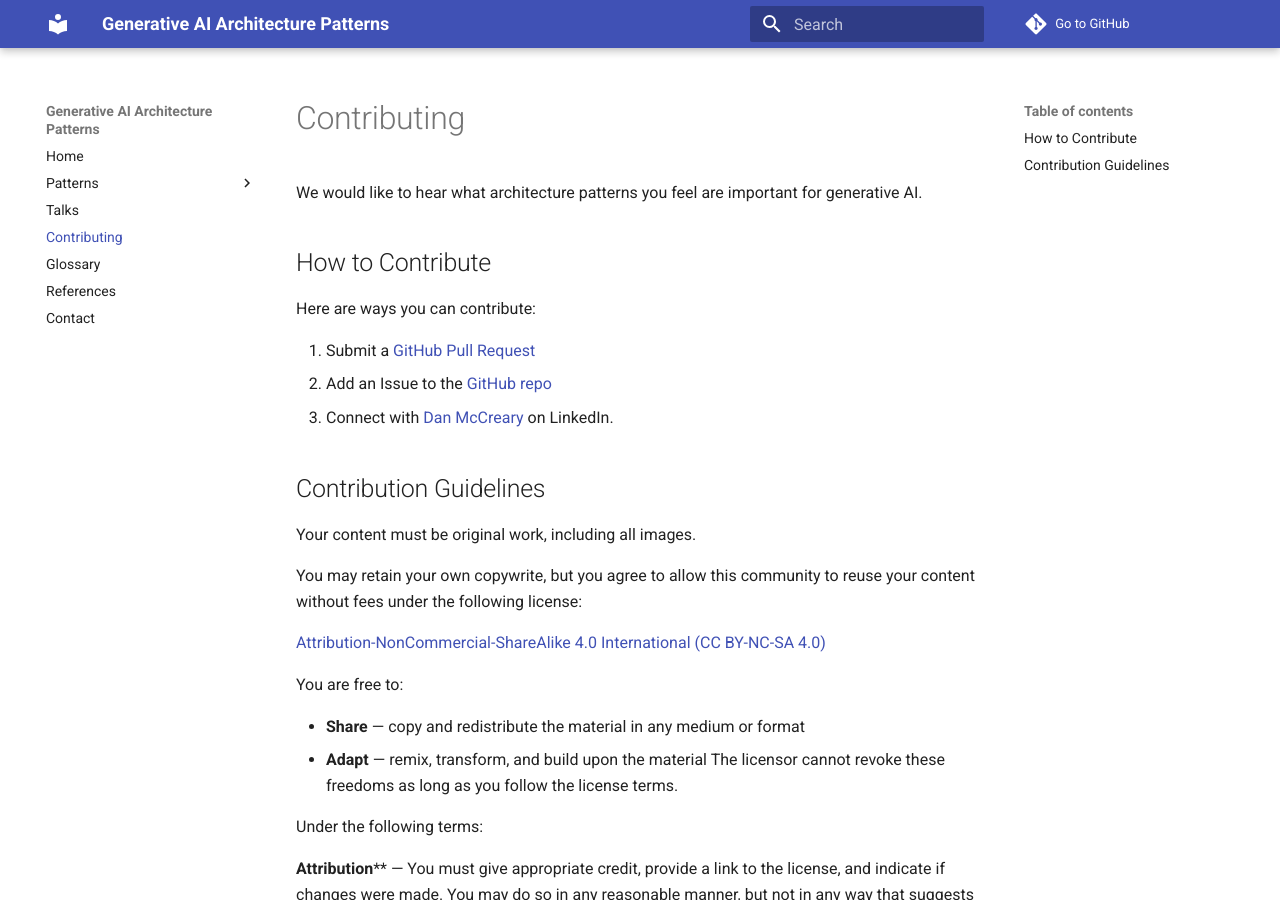
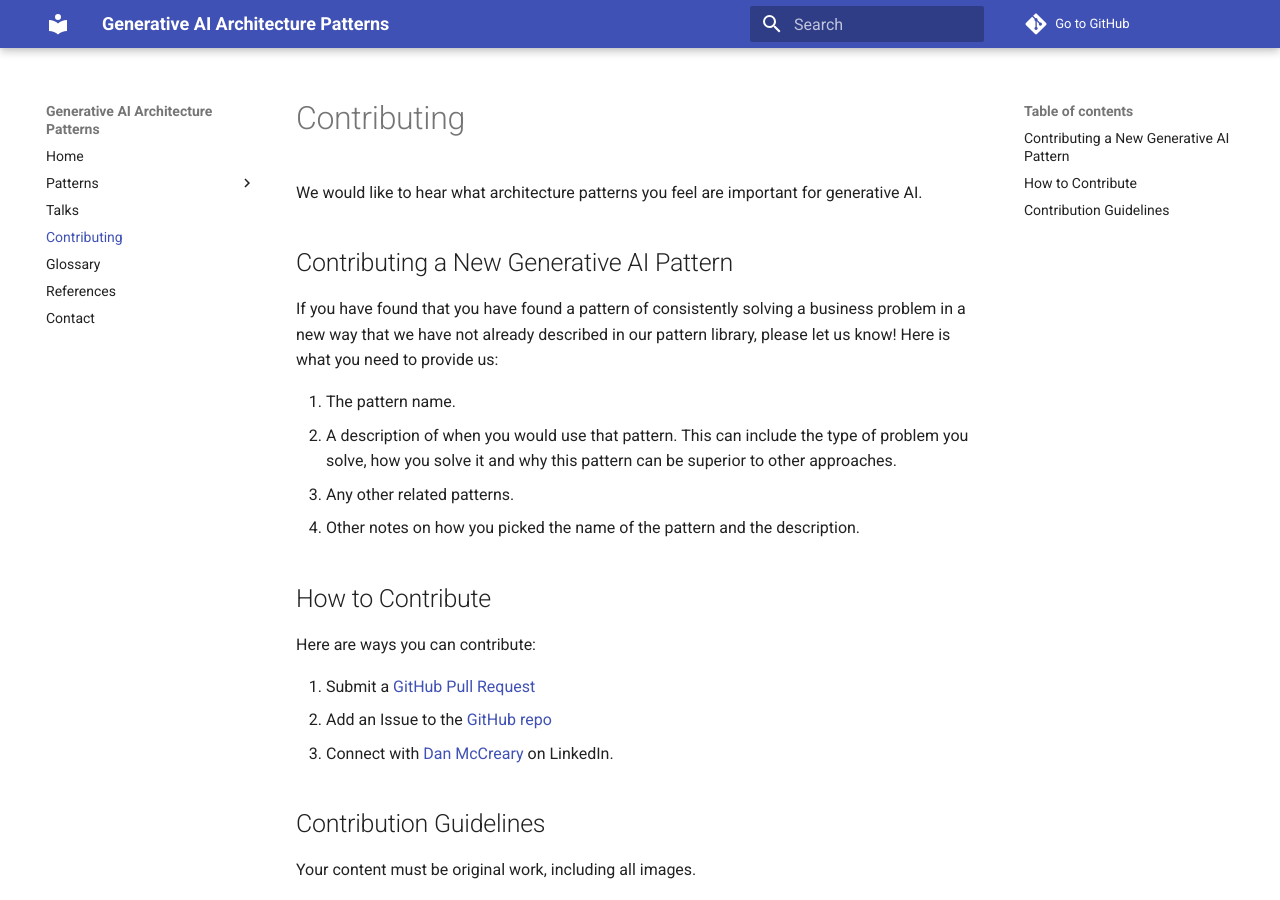
Before and after one commit to dmccreary/genai-arch-patterns, an MkDocs documentation site: the page built from docs/contributing.md, in a window 1280 px wide and 900 px high. Built offline with MkDocs 1.6.1 and Material for MkDocs 9.7.7, drawn with Linux system fonts in a browser that asks for light colours; comment, search, counter and statistics services are not loaded.

Commit message:
updated content

```diff
--- a/docs/contributing.md
+++ b/docs/contributing.md
@@ -1,6 +1,15 @@
 # Contributing
 
 We would like to hear what architecture patterns you feel are important for generative AI.
+
+## Contributing a New Generative AI Pattern
+
+If you have found that you have found a pattern of consistently solving a business problem in a new way that we have not already described in our pattern library, please let us know!  Here is what you need to provide us:
+
+1. The pattern name.
+2. A description of when you would use that pattern.  This can include the type of problem you solve, how you solve it and why this pattern can be superior to other approaches.
+3. Any other related patterns.
+4. Other notes on how you picked the name of the pattern and the description.
 
 ## How to Contribute
 
```
Also changed, not shown: docs/glossary.md (+6 -0 lines), docs/patterns/similarity.md (+1 -0 lines), docs/references.md (+5 -0 lines).
